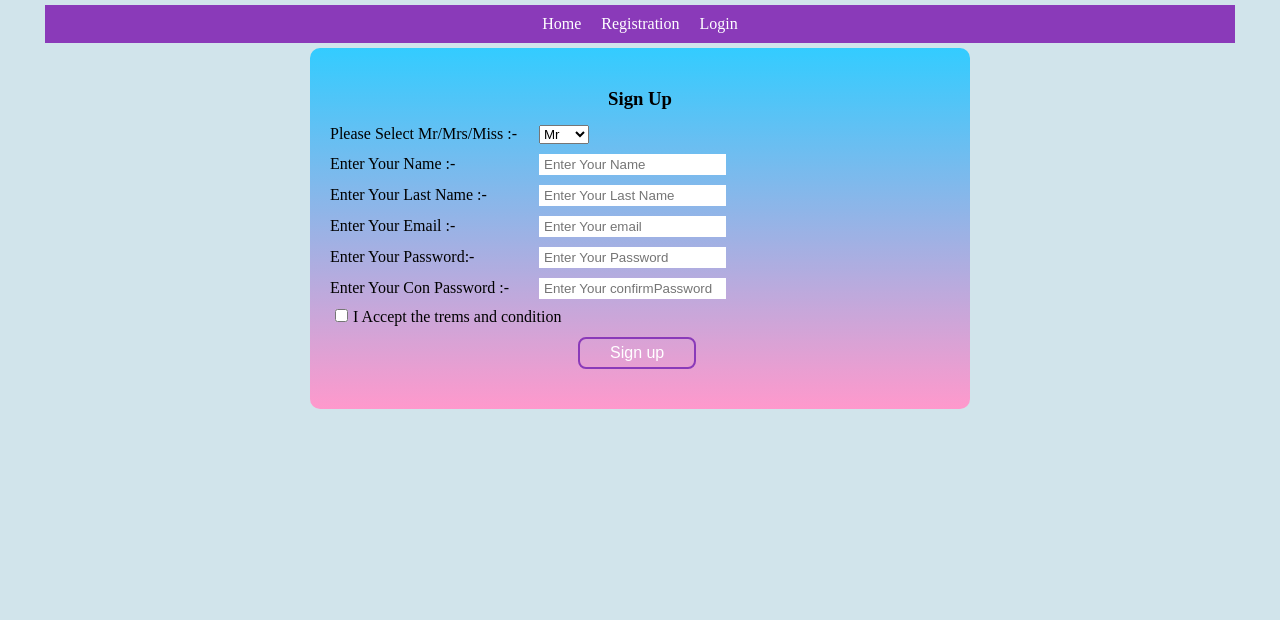
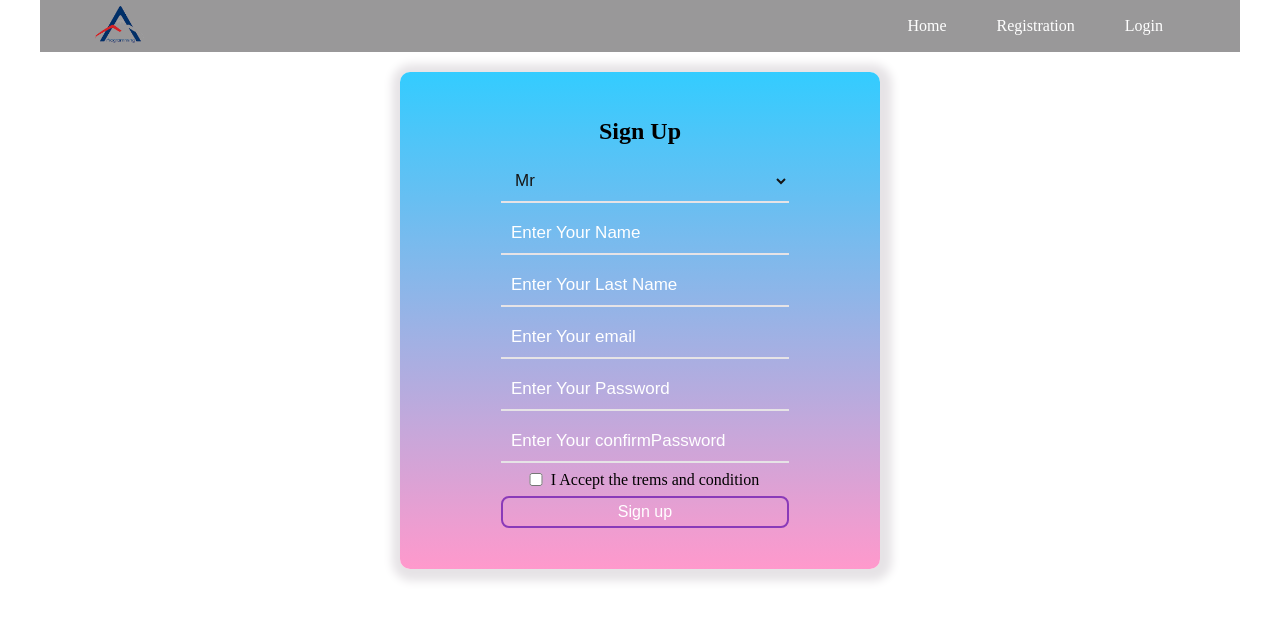
Before and after one commit to Ishwar608/Crud-Opration-with-API, a plain HTML site: page Regi.html in a window 1280 px wide. Drawn offline with Linux system fonts and the light colour scheme.

Commit message:
design done

```diff
--- a/Regi.html
+++ b/Regi.html
@@ -11,6 +11,10 @@
     <div class="header">
         <div class="container">
             <nav>
+                <div class="logo">
+                    <a href="index.html"><img src="img/logo.png" alt="" class="icon"></a>
+                </div>
+
                 <ul>
                     <li><a href="index.html">Home</a></li>
                     <li><a href="Regi.html">Registration</a></li>
@@ -20,11 +24,10 @@
         </div>
     </div>
     <div class="container">
-        <div id="regi">
+        <div class="form">
             <form action="" id="frm">
-                <h3>Sign Up</h3>
+                <h2>Sign Up</h2>
 
-                <label for="title">Please Select Mr/Mrs/Miss :-</label>
                 <select name="title" id="title">
                     <option value="Mr">Mr</option>
                     <option value="Miss">Miss</option>
@@ -32,29 +35,24 @@
                 </select>
 
                 <div>
-                    <label for="firstname">Enter Your Name :-</label>
                     <input type="text" name="firstName" id="firstName"  placeholder="Enter Your Name" required />
                     <b><span class="formerror"></span></b>
 
                 </div>
 
                 <div>
-                    <label for="lastName">Enter Your Last Name :-</label>
                     <input type="text" name="lastName" id="lastName" placeholder="Enter Your Last Name" required />
                     <b><span class="formerror"></span></b>
                 </div>
                 <div>
-                    <label for="email">Enter Your Email :-</label>
                     <input type="email" name="email" id="email" placeholder="Enter Your email" required />
                     <b><span class="formerror"></span></b>
                 </div>
                 <div>
-                    <label for="password">Enter Your Password:-</label>
                     <input type="password" name="password" id="password" placeholder="Enter Your Password" required />
                     <b><span class="formerror"></span></b>
                 </div>
                 <div>
-                    <label for="confirmPassword">Enter Your Con Password :-</label>
                     <input type="password" name="confirmPassword" id="confirmPassword"
                         placeholder="Enter Your confirmPassword" required />
                     <b><span class="formerror"></span></b>
--- a/style.css
+++ b/style.css
@@ -7,13 +7,10 @@
     max-width: 1200px;
     margin: auto;
 }
-nav{
-    padding: 10px;
-    background-color: beige;
-}
 ul{
     display: flex;
     list-style: none;
+    margin-right: 47px;
 }
 li a{
     text-decoration: none;
@@ -21,36 +18,37 @@ li a{
     color: white;
     border-radius: 8px;
 }
+li{
+    margin: 0 15px;
+}
 li a:hover{
-    background-color: rgb(76, 0, 255);
+    background-color: rgb(63, 62, 62);
 }
 .image{
-    margin: auto;
+
+    margin:5% auto;
     width: 50%;
  }
- *{
-    margin: 0;
-    padding: 0;
-    box-sizing: border-box;
-}
+
 /* ............................ Registration form .............................. */
-.container{
-    max-width: 1200px;
-    margin: auto;
-}
-body{
-    background-color: rgb(209, 228, 235);
-}
+
 nav{
     display: flex;
-    justify-content: space-around;
+    justify-content: space-between;
     align-items: center;
-    background-color: #8a3ab9;
-    margin: 5px;
+    background-color: #999899;
+    margin-bottom: 5px;
+    padding: 5px;
 }
+
+.icon{
+    width: 50px;
+}
+
 .forgotten{
- margin-left: 40%;
- font-size: 18px;
+    text-align: center;
+    font-size: 18px;
+    margin: 10px;
 }
 .btn{
     margin: 5px;
@@ -67,65 +65,64 @@ nav{
     background-color: #3306fd;
     color: #fff;
 }
+
 img{
     width: 100%;
 }
+
 .logo{
-    width: 120px;
-    display: flex;
-    color: #fff;
+margin-left: 50px;
 }
-.Ishugram{
-    margin-top: 5px;
-    margin-left: 10px;
-    font-size: 20px;
-}
-h3{
+
+h2{
 text-align: center;
 margin: 10px;
 }
 
-#regi{
-    /* display: none; */
-    width: 55%;
-    margin: auto;
+.form{
+    width: 40%;
+    margin: 20px auto;
     background: linear-gradient(to bottom, #33ccff 0%, #ff99cc 100%);
-    padding:30px 20px;
     border-radius: 10px;
+    padding: 3% 8%;
+    box-shadow: 2px 2px 10px 10px #e6e3e6;
 }
-#login{
-    width: 55%;
-    margin: auto;
-    background: linear-gradient(to bottom, #33ccff 0%, #ff99cc 100%);
-    padding:30px 20px;
-    border-radius: 10px;
+::placeholder{
+    color: #ffffff;
 }
-label{
-    display: inline-block;
-    width: 200px;
-
-}
-input{
+input,select{
+    width: 100%;
     margin: 5px;
-    padding: 3px 5px;
+    padding: 10px 10px;
     outline: none;
     border: none;
+    background-color: transparent;
+    color: #fff;
+    border-bottom: 2px solid #e6e3e6;
+    font-size: 17px;
+    font-size: bold;
 }
 .tream{
-    width: 300px;
+    width: 100%;
+    display: flex;
+    justify-content: center;
+    align-items: center;
 }
-select{
-    margin: 5px;
+input[type="checkbox"]{
+    width: 20px;
 }
+select {
+    color: rgb(22, 21, 21);
+  }
 input[type="submit"]{
     padding: 5px 30px;
     font-size: 16px;
-    margin: 10px 40%;
     cursor: pointer;
     background-color: transparent;
     border-radius: 8px;
     border: 2px solid #8a3ab9;
     color: #fff;
+    transition: 0.5s ease-in-out;
 }
 input[type="submit"]:hover{
     background: #8a3ab9;
```
Also changed, not shown: Dashbord.html (+9 -9 lines), index.html (+3 -0 lines), login.html (+8 -6 lines), img/logo.png (added).
